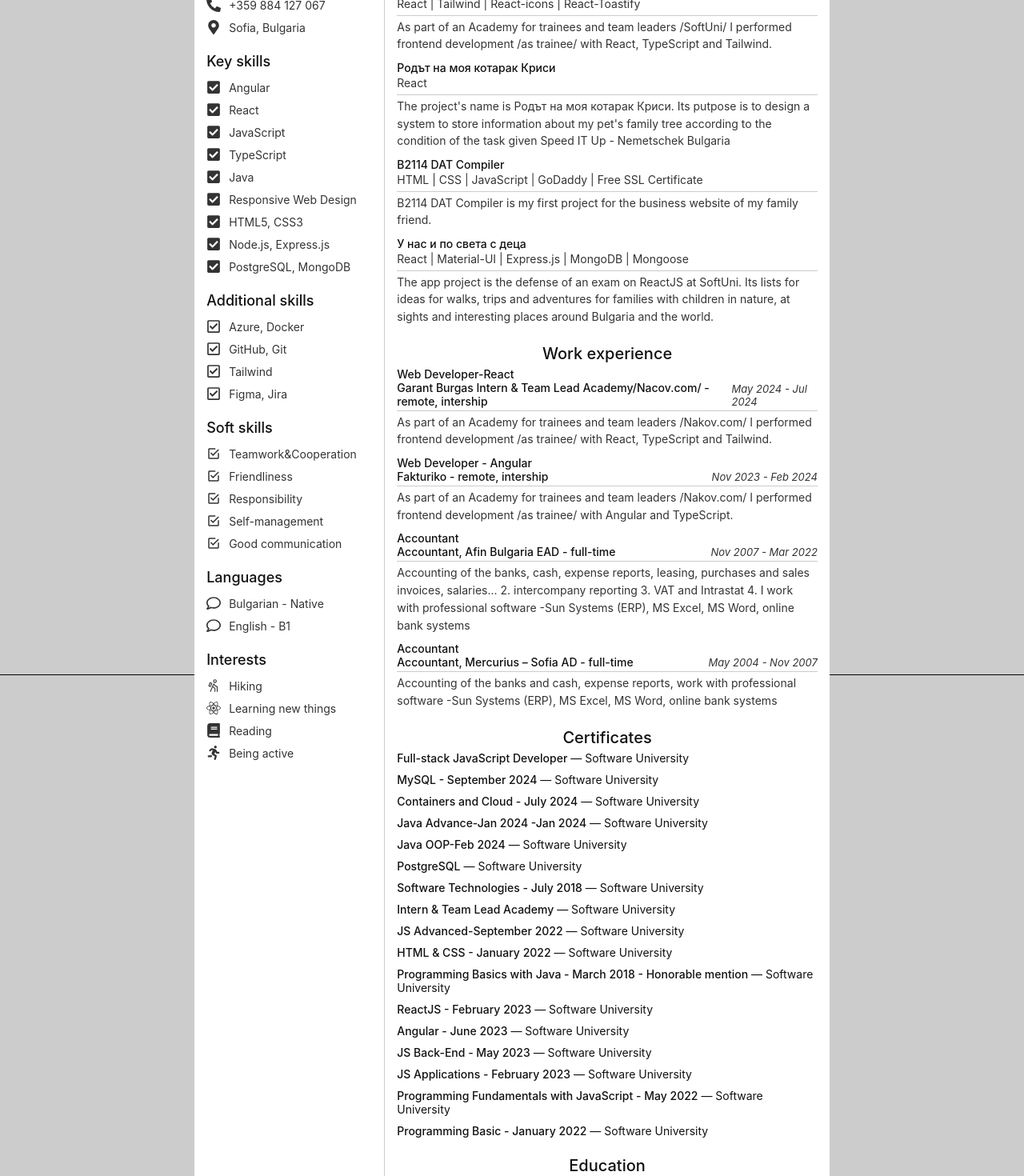
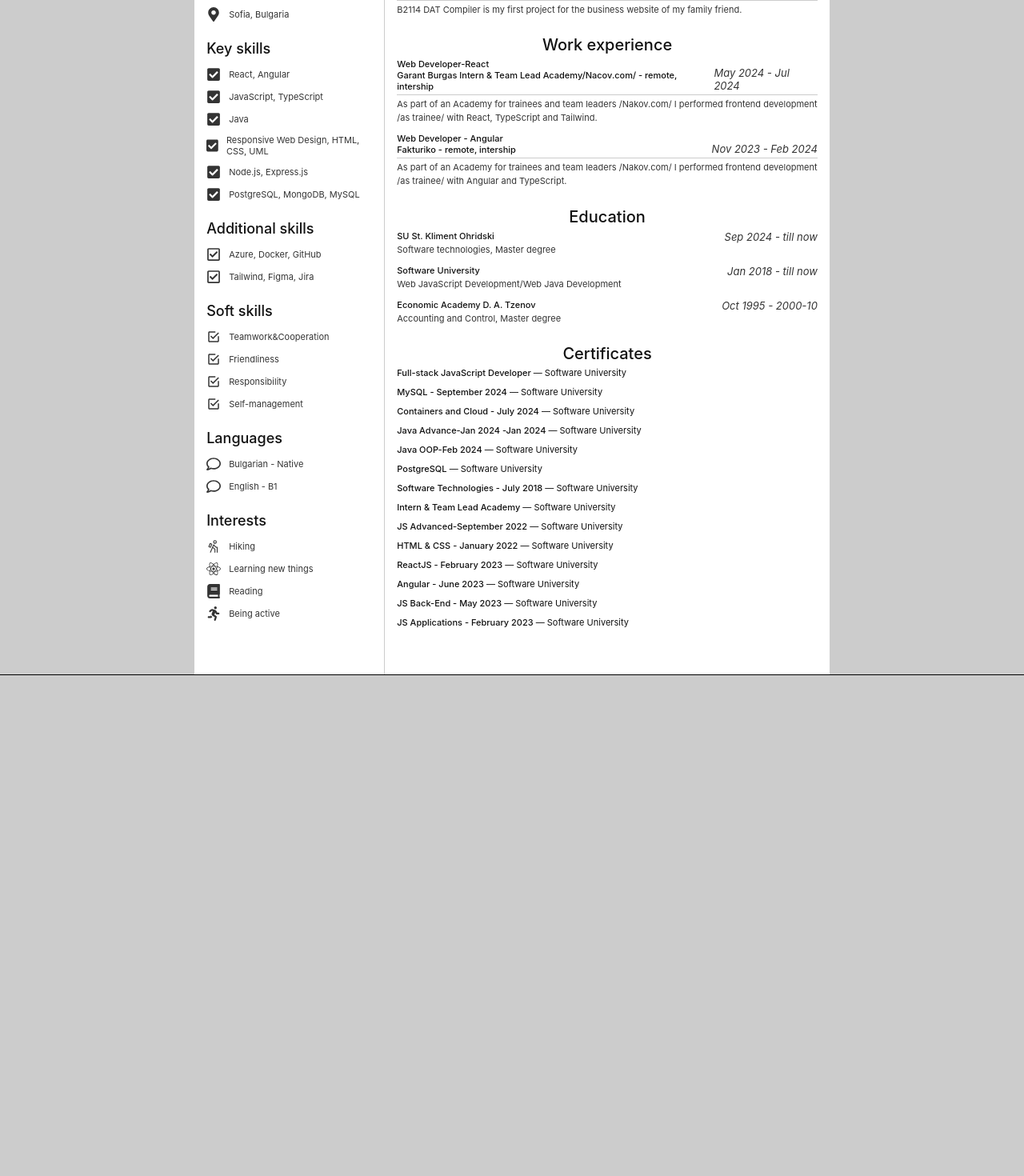
Before and after one commit to NinaNikolova/resume, a React (Create React App) app: page / in a window 1280 px wide. Shown: the part 280-1750 px from the top of the page at 80% size. After the commit the page ends 1124 px from the top, so only its background shows below. Built offline with nearby package versions, Linux system fonts and the light colour scheme.

Commit message:
corrected summary

```diff
--- a/src/App.js
+++ b/src/App.js
@@ -88,8 +88,9 @@ text = '                             ';
           <Summary data={data.summary} />
           <Projects data={data.projects} />
           <WorkExperience data={data.workExperience} />
+            <Education data={data.education} />
           <Certificates data={data.certificates} />
-          <Education data={data.education} />
+
         </div>
       </div>
 
--- a/src/data/bulgarian.js
+++ b/src/data/bulgarian.js
@@ -75,13 +75,10 @@ const content = {
   keySkills: {
     title: 'Ключови технически умения',
     list: [
-      { text: 'Angular' },
-      { text: 'React' },
-      { text: 'JavaScript' },
-      { text: 'TypeScript' },
+      { text: 'React, Angular' },
+      { text: 'JavaScript, TypeScript' },
       { text: 'Java' },
-      { text: 'Responsive Web Design' },
-      { text: 'HTML5, CSS3' },
+      { text: 'Responsive Web Design, HTML, CSS, UML' },
       { text: 'Node.js, Express.js' },
       { text: 'PostgreSQL, MongoDB, MySQL' },
     ],
@@ -93,10 +90,8 @@ const content = {
   additionalSkills: {
     title: 'Допълнителни технически умения',
     list: [
-      { text: 'Azure, Docker' },
-      { text: 'GitHub, Git' },
-      { text: 'Tailwind' },
-      { text: 'Figma, Jira' },
+      { text: 'Azure, Docker, GitHub' },
+      { text: 'Tailwind, Figma, Jira' },
     ],
   },
   softSkills: {
@@ -106,7 +101,6 @@ const content = {
       { text: 'Приветливост' },
       { text: 'Отговорност' },
       { text: 'Самоорганизираност' },
-      { text: 'Добра комуникация' },
     ]
   },
 
@@ -148,14 +142,7 @@ const content = {
         description: `Като част от Академията за стажанти и тиймлидери аз изпълнявах frontend development /като стажант/ с React, TypeScript and Tailwind.`,
         url: 'https://borsa.garantburgas.com/sectorRanking?origin_code=bg',
       },
-      {
-        name: 'Родът на моя котарак Криси',
-        techList: [
-          'React'
-        ],
-        description: `Проектът се казва - Родът на моя котарак Криси. Целта му е да представи система - събрани данни за рода на моят домашен любимец съгласно поставена задача от Speed IT Up - Nemetschek Bulgaria`,
-        url: 'https://my-pet-family-tree.vercel.app',
-      },
+
       {
         name: 'B2114 DAT Compiler',
         techList: [
@@ -169,13 +156,7 @@ const content = {
             B2114 DAT Compiler е моят първи ентусиаски проект за стартъп биснес на приятел на семейството ми.`,
         url: 'https://b2114-datcompiler.xyz',
       },
-      {
-        name: 'У нас и по света с деца',
-        techList: ['React', 'Material-UI', 'Express.js', 'MongoDB', 'Mongoose'],
-        description: `
-            Проектът е защита на изпит по ReactJS в SoftUni. Това е сайт за идеи за разходки, пътешествия и приключения на семейства с деца сред природата, по забележителности и интерсни места из България и по света.`,
-        url: 'https://unasiposvetasdeca.vercel.app',
-      },
+
     ],
   },
 
@@ -209,26 +190,8 @@ const content = {
         description: `
             Като част от Академията за стажанти и тиймлидери аз изпълнявах frontend development /като стажант/ с  Angular and TypeScript.`,
       },
-      {
-        company: 'Accountant, Afin Bulgaria EAD',
-        location: 'full-time',
-        date: {
-          start: '2007-11',
-          end: '2022-03',
-        },
-        jobTitle: 'Accountant',
-        description:`Accounting of the banks, cash, expense reports, leasing, purchases and sales invoices, salaries... 2. intercompany reporting 3. VAT and Intrastat 4. I work with professional software -Sun Systems (ERP), MS Excel, MS Word, online bank systems`,
-      },
-      {
-        company: 'Accountant, Mercurius – Sofia AD',
-        location: 'full-time',
-        date: {
-          start: '2004-05',
-          end: '2007-11',
-        },
-        jobTitle: 'Accountant',
-        description:`Accounting of the banks and cash, expense reports, work with professional software -Sun Systems (ERP), MS Excel, MS Word, online bank systems`,
-      },
+
+
     ],
   },
 
@@ -288,11 +251,7 @@ const content = {
         provider: 'Software University',
         url: "https://softuni.bg/certificates/details/127626/4af97c58",
       },
-      {
-        name: "Programming Basics with Java - March 2018 - Honorable mention",
-        provider: 'Software University',
-        url: "https://softuni.bg/certificates/details/53854/9d4168c0",
-      },
+
       {
         name: "ReactJS - February 2023",
         provider: 'Software University',
@@ -313,16 +272,7 @@ const content = {
         provider: 'Software University',
         url: "https://softuni.bg/certificates/details/167781/ed8020f8",
       },
-      {
-        name: "Programming Fundamentals with JavaScript - May 2022",
-        provider: 'Software University',
-        url: "https://softuni.bg/certificates/details/139037/70a130ce",
-      },
-      {
-        name: "Programming Basic - January 2022",
-        provider: 'Software University',
-        url: "https://softuni.bg/certificates/details/125134/4d6c8840",
-      },
+
     ],
   },
 
--- a/src/data/english.js
+++ b/src/data/english.js
@@ -75,15 +75,12 @@ const data = {
   keySkills: {
     title: 'Key skills',
     list: [
-      { text: 'Angular' },
-      { text: 'React' },
-      { text: 'JavaScript' },
-      { text: 'TypeScript' },
+      { text: 'React, Angular' },
+      { text: 'JavaScript, TypeScript' },
       { text: 'Java' },
-      { text: 'Responsive Web Design' },
-      { text: 'HTML5, CSS3' },
+      { text: 'Responsive Web Design, HTML, CSS, UML' },
       { text: 'Node.js, Express.js' },
-      { text: 'PostgreSQL, MongoDB' },
+      { text: 'PostgreSQL, MongoDB, MySQL' },
     ],
   },
 
@@ -93,10 +90,8 @@ const data = {
   additionalSkills: {
     title: 'Additional skills',
     list: [
-      { text: 'Azure, Docker' },
-      { text: 'GitHub, Git' },
-      { text: 'Tailwind' },
-      { text: 'Figma, Jira' },
+      { text: 'Azure, Docker, GitHub' },
+      { text: 'Tailwind, Figma, Jira' },
     ],
   },
   softSkills: {
@@ -106,7 +101,7 @@ const data = {
       { text: 'Friendliness' },
       { text: 'Responsibility' },
       { text: 'Self-management' },
-      { text: 'Good communication' },
+
     ],
   },
 
@@ -148,14 +143,7 @@ const data = {
         description: `As part of an Academy for trainees and team leaders /SoftUni/ I performed frontend development /as trainee/ with React, TypeScript and Tailwind.`,
         url: 'https://borsa.garantburgas.com/sectorRanking?origin_code=bg',
       },
-      {
-        name: 'Родът на моя котарак Криси',
-        techList: [
-          'React'
-        ],
-        description: `Thе project's name is Родът на моя котарак Криси. Its putpose is to design a system to store information about my pet's family tree according to the condition of the task given Speed IT Up - Nemetschek Bulgaria`,
-        url: 'https://my-pet-family-tree.vercel.app',
-      },
+
       {
         name: 'B2114 DAT Compiler',
         techList: [
@@ -169,13 +157,7 @@ const data = {
             B2114 DAT Compiler is my first project for the business website of my family friend.`,
         url: 'https://b2114-datcompiler.xyz',
       },
-      {
-        name: 'У нас и по света с деца',
-        techList: ['React', 'Material-UI', 'Express.js', 'MongoDB', 'Mongoose'],
-        description: `
-            The app project is the defense of an exam on ReactJS at SoftUni. Its lists for ideas for walks, trips and adventures for families with children in nature, at sights and interesting places around Bulgaria and the world.`,
-        url: 'https://unasiposvetasdeca.vercel.app',
-      }
+
     ],
   },
 
@@ -210,26 +192,6 @@ const data = {
             As part of an Academy for trainees and team leaders /Nakov.com/ I performed frontend development /as trainee/ with Angular and TypeScript.`,
       },
 
-      {
-        company: 'Accountant, Afin Bulgaria EAD',
-        location: 'full-time',
-        date: {
-          start: '2007-11',
-          end: '2022-03',
-        },
-        jobTitle: 'Accountant',
-        description:`Accounting of the banks, cash, expense reports, leasing, purchases and sales invoices, salaries... 2. intercompany reporting 3. VAT and Intrastat 4. I work with professional software -Sun Systems (ERP), MS Excel, MS Word, online bank systems`,
-      },
-      {
-        company: 'Accountant, Mercurius – Sofia AD',
-        location: 'full-time',
-        date: {
-          start: '2004-05',
-          end: '2007-11',
-        },
-        jobTitle: 'Accountant',
-        description:`Accounting of the banks and cash, expense reports, work with professional software -Sun Systems (ERP), MS Excel, MS Word, online bank systems`,
-      },
     ],
   },
 
@@ -290,11 +252,7 @@ const data = {
         provider: 'Software University',
         url: "https://softuni.bg/certificates/details/127626/4af97c58",
       },
-      {
-        name: "Programming Basics with Java - March 2018 - Honorable mention",
-        provider: 'Software University',
-        url: "https://softuni.bg/certificates/details/53854/9d4168c0",
-      },
+
       {
         name: "ReactJS - February 2023",
         provider: 'Software University',
@@ -315,16 +273,7 @@ const data = {
         provider: 'Software University',
         url: "https://softuni.bg/certificates/details/167781/ed8020f8",
       },
-      {
-        name: "Programming Fundamentals with JavaScript - May 2022",
-        provider: 'Software University',
-        url: "https://softuni.bg/certificates/details/139037/70a130ce",
-      },
-      {
-        name: "Programming Basic - January 2022",
-        provider: 'Software University',
-        url: "https://softuni.bg/certificates/details/125134/4d6c8840",
-      },
+
     ],
   },
 
--- a/src/index.css
+++ b/src/index.css
@@ -13,7 +13,7 @@ ul {
 }
 
 body {
-  font-size: 14px;
+  font-size: 11px;
   font-family: -apple-system, BlinkMacSystemFont, 'Segoe UI', 'Roboto', 'Oxygen',
     'Ubuntu', 'Cantarell', 'Fira Sans', 'Droid Sans', 'Helvetica Neue',
     sans-serif;
@@ -188,14 +188,14 @@ p {
 .full-name {
   padding: 6px;
   border-bottom: 1px solid #ccc;
-  margin: 16px;
+  /* margin: 16px; */
   background-image: linear-gradient(to right, #87CEEB, #4682B4); /* Gradient background */
   border-radius: 16px 0px 16px 0px;
   color: white;
 }
 
 .full-name h1 {
-  font-size: 42px;
+  font-size: 18px;
   font-weight: 400;
   letter-spacing: 6px;
   text-align: center;
```
